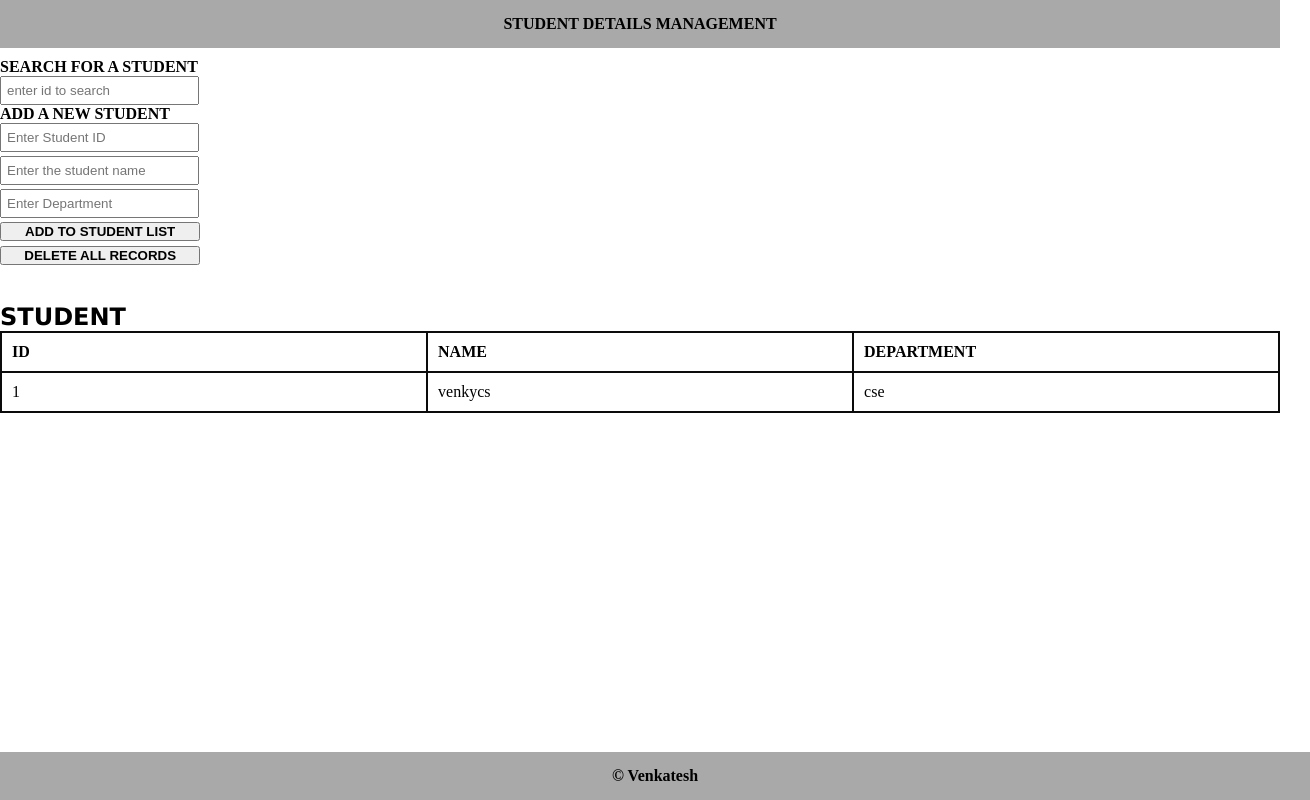
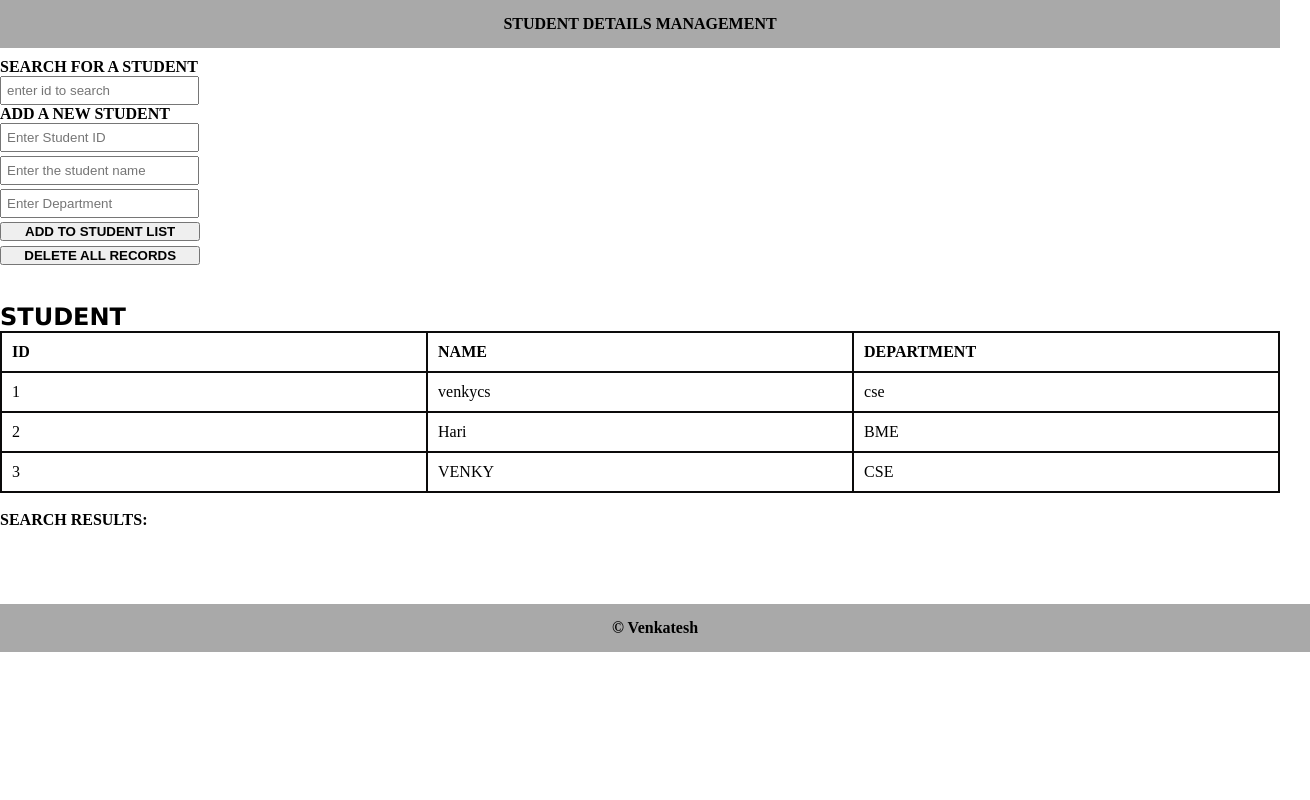
Before and after one commit to ShriVenkateshBabu/student, a React (Vite) app: page / in a window 1280 px wide. Shown: the whole page, 1310 px wide, since content can reach past the window. Built offline with nearby package versions, Linux system fonts and the light colour scheme; data requests are answered from the project's data file.

Commit message:
27-11-2024 still need to add edit and delete and log in page

```diff
--- a/db/db.json
+++ b/db/db.json
@@ -4,6 +4,16 @@
       "id": "1",
       "name": "venkycs",
       "dept": "cse"
+    },
+    {
+      "id": "2",
+      "name": "Hari",
+      "dept": "BME"
+    },
+    {
+      "id": "3",
+      "name": "VENKY",
+      "dept": "CSE"
     }
   ]
 }
--- a/src/App.jsx
+++ b/src/App.jsx
@@ -1,4 +1,4 @@
-import React, { useEffect, useState } from 'react';
+import React, { useEffect, useRef, useState } from 'react';
 import Addstudent from './components/Addstudent';
 import Search from './components/Search';
 import Header from './Header&Footer/Header';
@@ -6,6 +6,7 @@ import Footer from './Header&Footer/Footer';
 import apirequest from './apirequest';
 import './index.css';
 import Searchdisplayitems from './components/Searchdisplayitems';
+import Editstu from './components/Editstu';
 
 
 const App = () => {
@@ -17,6 +18,8 @@ const App = () => {
   let [error, setError] = useState('');
   let [loading, setloading] = useState(false);
   let apiurl = 'http://localhost:3500/students';
+
+ const input_ref = useRef()
   useEffect(() => {
     async function fetchData() {
       try {
@@ -60,6 +63,7 @@ const App = () => {
     setName('');
     setID('');
     setDept('');
+    input_ref.current.focus()
   };
 
   return (
@@ -69,10 +73,7 @@ const App = () => {
       {loading && <p>Loading...</p>}
       <main>
       <Search setsearch={setSearch} />
-      <Searchdisplayitems
-      search ={search}
-      students={students}
-      />
+
       <Addstudent
         students={students}
         stid={stid}
@@ -84,9 +85,16 @@ const App = () => {
         handleclick={handleClickAdd}
         setStudents={setStudents}
         apiurl = {apiurl}
+        input_ref={input_ref}
       />
       </main>
-
+      {/* <Editstu/> */}
+      <br></br>
+      <p><b>SEARCH RESULTS:
+       </b></p>
+   {search && (
+   <Searchdisplayitems search={search} students={students} />
+   )}
       <Footer />
     </div>
   );
--- a/src/components/Addstudent.jsx
+++ b/src/components/Addstudent.jsx
@@ -1,9 +1,9 @@
-import React from 'react'
+import React, { useRef } from 'react'
 import Viewstudent from './Viewstudent'
 import DeleteallRecords from './DeleteallRecords'
 
 const Addstudent = ({stdept,stid,stname,students,setDept,setID,setname,handleclick,search,setStudents
-  ,apiurl
+  ,apiurl,input_ref
 }) => {
 
     return (
@@ -11,6 +11,7 @@ const Addstudent = ({stdept,stid,stname,students,setDept,setID,setname,handlecli
      <div className='addstudent'>
      <label><b>ADD A NEW STUDENT</b></label>
      <input
+        ref={input_ref}
         type="number"
         placeholder="Enter Student ID"
         value={stid}
--- a/src/components/DeleteallRecords.jsx
+++ b/src/components/DeleteallRecords.jsx
@@ -3,27 +3,29 @@ import apirequest from '../apirequest';
 
 const DeleteAllRecords = ({ setstudents, students,apiUrl }) => {
   async function updateToDb() {
-    try {
+    // try {
       setstudents([]);
-      const delOption = {
-        method: "DELETE",
-      };
-     const response = await apirequest(apiUrl, delOption);
+      }
+    //   const delOption = {
+    //     method: "DELETE",
+    //   };
+    //  const response = await apirequest(apiUrl, delOption);
 
-      if (response.ok) {
-        console.log("All records deleted. Reload the app.");
-      } else {
-        console.error("Failed to delete records.");
-      }
-    } catch (error) {
-      console.error("Error deleting records:", error);
-    }
-  }
+    //   if (response.ok) {
+    //     console.log("All records deleted. Reload the app.");
+    //   } else {
+    //     console.error("Failed to delete records.");
+    //   }
+    // } catch (error) {
+    //   console.error("Error deleting records:", error);
+    // }
+  // }
 
   return (
     <div className="deleteAllRecords">
       <button onClick={updateToDb}><b>DELETE ALL RECORDS</b></button>
     </div>
+
   );
 };
 
--- /dev/null
+++ b/src/components/Editstu.jsx
@@ -0,0 +1,21 @@
+import React from 'react'
+
+const Editstu = () => {
+  return (
+    <div className='editstu'>
+     <label><b>EDIT</b></label>
+     <input type='text'
+     placeholder='Edit your Id'
+     />
+     <input type='text'
+     placeholder='Edit your name'
+     />
+     <input type="text"
+     placeholder="Edit yout dept"
+     />
+     <button>ADD TO STUDENTS</button>
+    </div>
+  )
+}
+
+export default Editstu
--- a/src/index.css
+++ b/src/index.css
@@ -11,9 +11,9 @@ header{
 }
 footer{
     text-align: center;
-    position: fixed;
     bottom:0;
-    padding:15px;
+    margin-top: 2cm;
+    padding: 15px;
     background-color: darkgray;
     width: 100%;
 }
```
